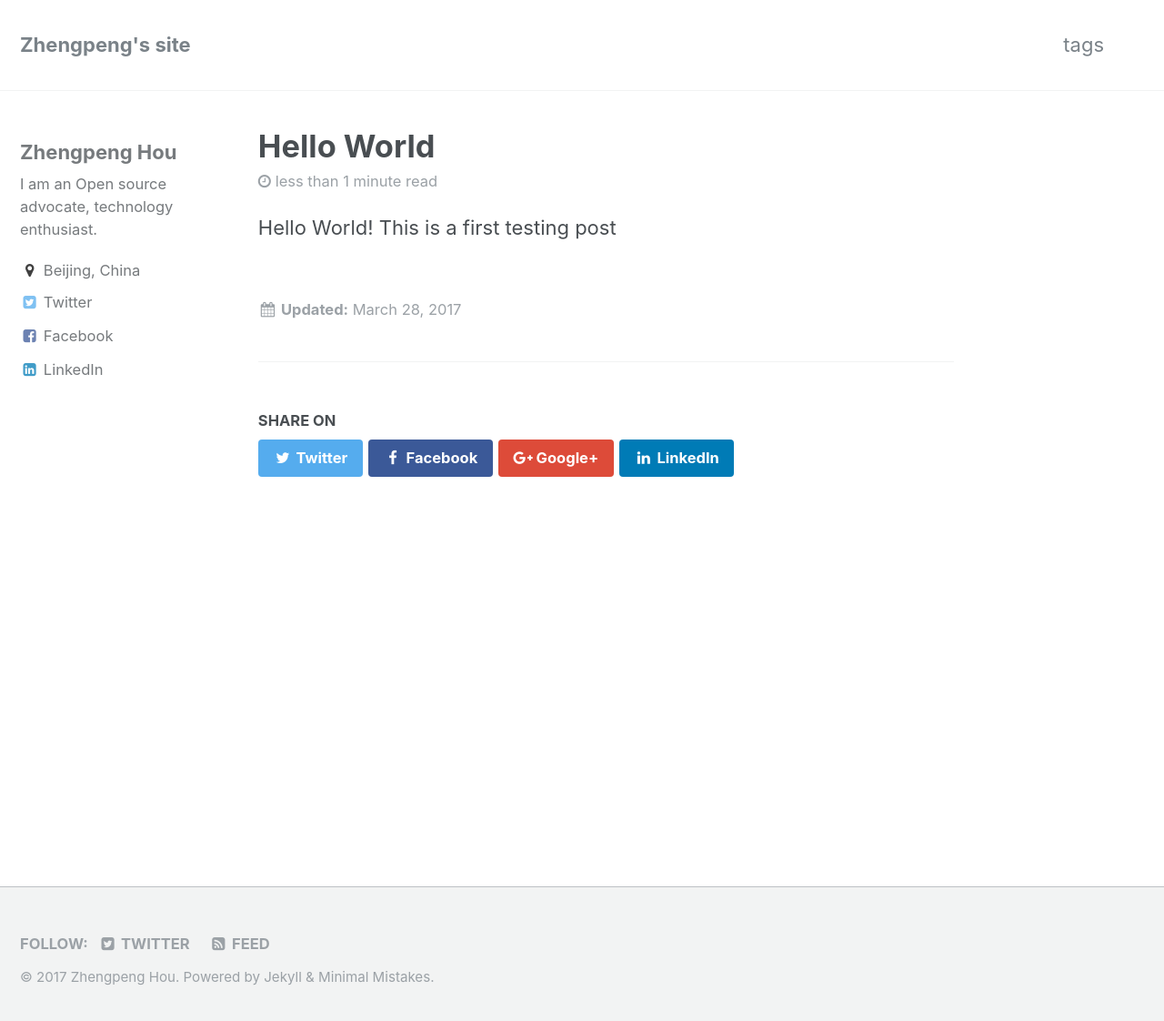
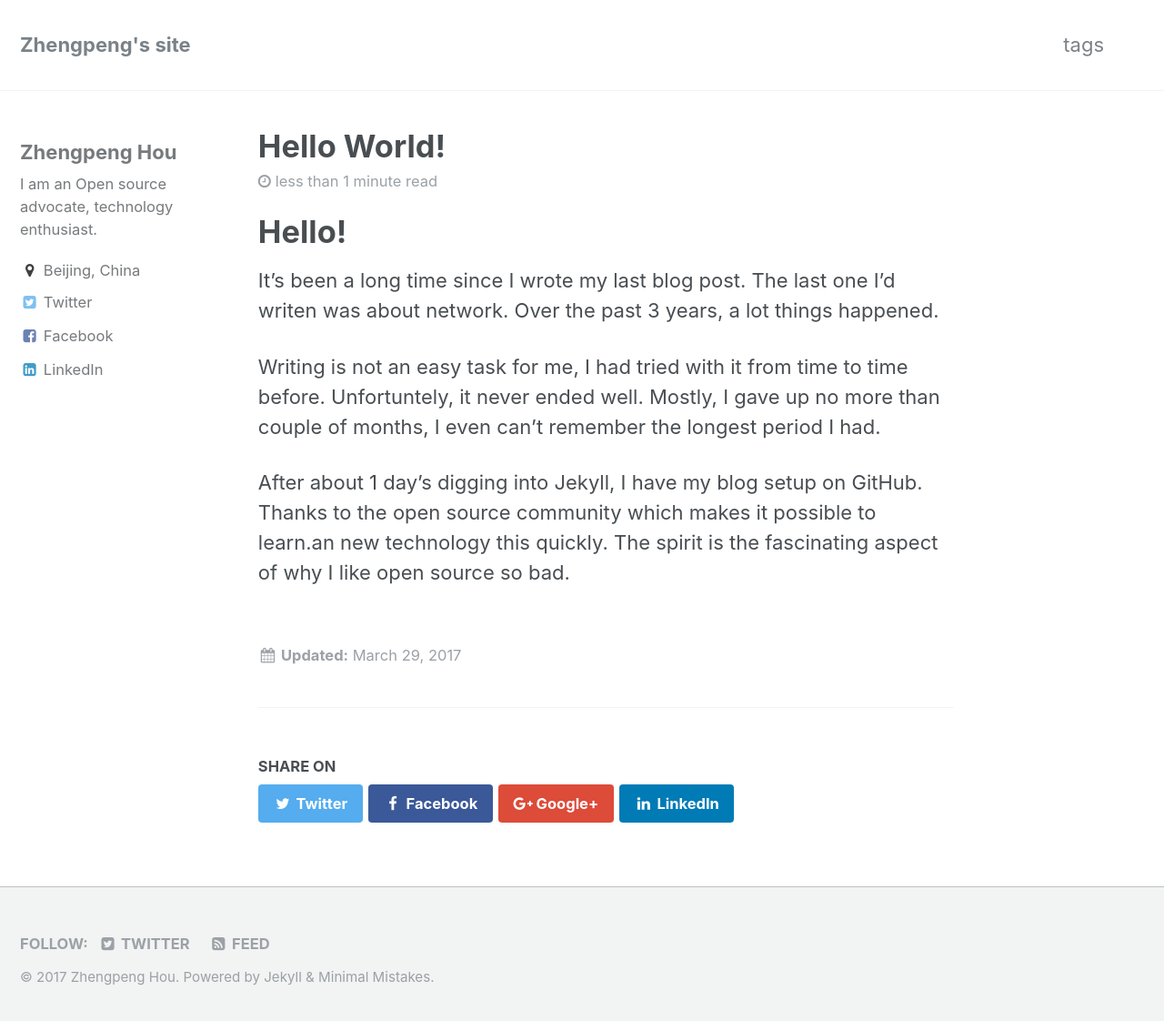
Before and after one commit to zhengpenghou/zhengpenghou.github.io-backup, a Jekyll site: the page built from _posts/2017-3-28-Hello-World.md, in a window 1280 px wide and 1130 px high. Shown: the top 1122 px of the window at 91% size. Built offline with Jekyll 4.4.1, drawn with Linux system fonts in a browser that asks for light colours.

Commit message:
Initial post

```diff
--- a/_posts/2017-3-28-Hello-World.md
+++ b/_posts/2017-3-28-Hello-World.md
@@ -1,10 +1,15 @@
 ---
 layout: single
-#title: "Hello World!"
-date: 2017-03-28 15:18:00 +0800
+title: "Hello World!"
+date: 2017-03-29 21:18:00 +0800
 categories:
 tags: random
 ---
 
-Hello World!
-This is a first testing post
+# Hello!
+
+It's been a long time since I wrote my last blog post. The last one I'd writen was about network.  Over the past 3 years, a lot things happened.
+
+Writing is not an easy task for me, I had tried with it from time to time before. Unfortuntely, it never ended well. Mostly, I gave up no more than couple of months, I even can't remember the longest period I had.
+
+After about 1 day's digging into Jekyll, I have my blog setup on GitHub. Thanks to the open source community which makes it possible to learn.an new technology this quickly.  The spirit is the fascinating aspect of why I like open source so bad.
```
